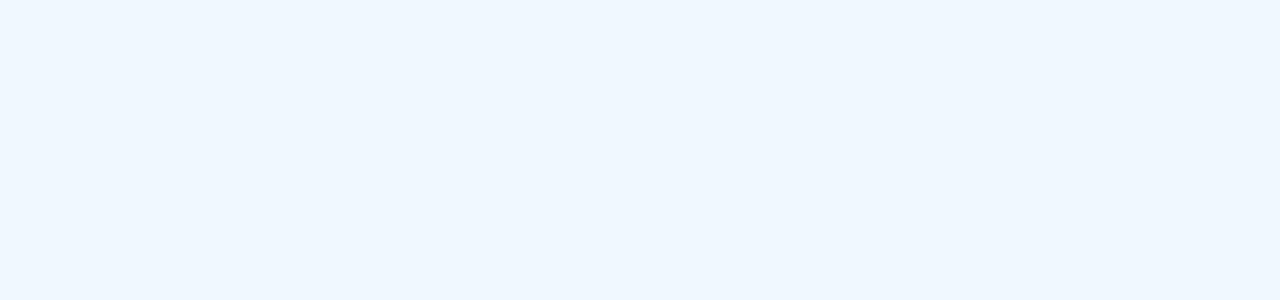
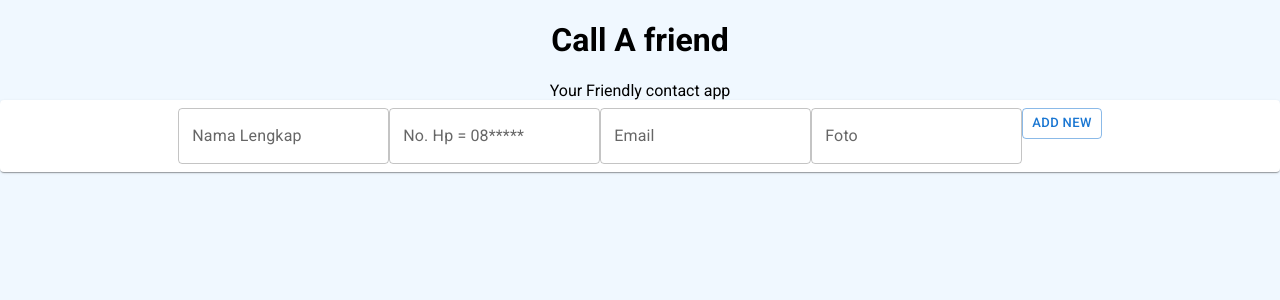
Before and after one commit to dts-kominfo-rea4b/challenge-react-with-mui-mdrdani, a React (Create React App) app: page / in a window 1280 px wide. Shown: the top 300 px of the page. Built offline with nearby package versions, Linux system fonts and the light colour scheme.

Commit message:
Perancangan 1

```diff
--- a/package.json
+++ b/package.json
@@ -13,7 +13,7 @@
     "@testing-library/user-event": "^13.5.0",
     "react": "^18.2.0",
     "react-dom": "^18.2.0",
-    "react-scripts": "5.0.1",
+    "react-scripts": "^2.1.3",
     "web-vitals": "^2.1.4"
   },
   "scripts": {
--- a/src/App.js
+++ b/src/App.js
@@ -1,4 +1,6 @@
 import './App.css';
+import Header from './components/Header';
+import React from 'react';
 
 // Uncomment untuk memuat daftar kontak
 // import contactsJSON from './data/contacts.json';
@@ -12,6 +14,7 @@ const App = () => {
 
   return (
     <div className="App">
+      <Header />
     </div>
   );
 };
--- a/src/components/ContactForm.js
+++ b/src/components/ContactForm.js
@@ -2,14 +2,33 @@
 // https://mui.com/material-ui/react-text-field/#basic-textfield
 // dan Card
 // https://mui.com/material-ui/react-card/#basic-card
+import React from 'react';
+import {
+  Card,
+  CardActions,
+  CardContent,
+  Button,
+  Typography,
+  TextField,
+} from '@mui/material';
 
-const ContactForm = () => {
-    // Form berisi name, phone, email, dan photo url
-    // Buatlah state newContact berupa objek sesuai dengan data yang ada
+function ContactForm() {
+  // Form berisi name, phone, email, dan photo url
+  // Buatlah state newContact berupa objek sesuai dengan data yang ada
 
-    return (
-        <> </>
-    );
+  return (
+    <Card sx={{ Width: '25ch' }}>
+      <form style={{ margin: '0.5em 0em' }}>
+        <TextField type="text" label="Nama Lengkap" />
+        <TextField type="number" label="No. Hp = 08*****" />
+        <TextField type="email" label="Email" />
+        <TextField type="text" label="Foto" />
+        <Button type="submit" variant="outlined" size="small">
+          Add New
+        </Button>
+      </form>
+    </Card>
+  );
 }
 
 export default ContactForm;
--- a/src/components/Header.js
+++ b/src/components/Header.js
@@ -1,13 +1,22 @@
 // Kalian bisa menambahkan CSS di src/components/Header.css
 // atau langsung tambahkan dengan sx={{}}
-import React from 'react';
+import React, { useState } from 'react';
+
+import contactsJSON from '../data/contacts.json';
+import ContactForm from './ContactForm';
 
 // Header berisi judul dan subtitle
 // Judul: Call a Friend
 // Subtitle: Your friendly contact app
 const Header = () => {
+  const [contacts, setContacts] = useState(contactsJSON);
+
   return (
-    <></>
+    <>
+      <h1>Call A friend</h1>
+      <span>Your Friendly contact app</span>
+      <ContactForm />
+    </>
   );
 };
 
```
Also changed, not shown: 1 other file (tests, documents, lock files or other folders).
